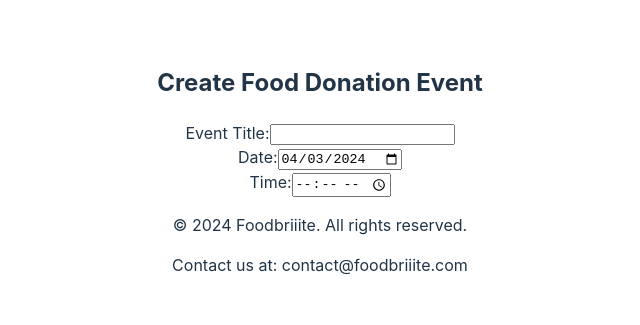
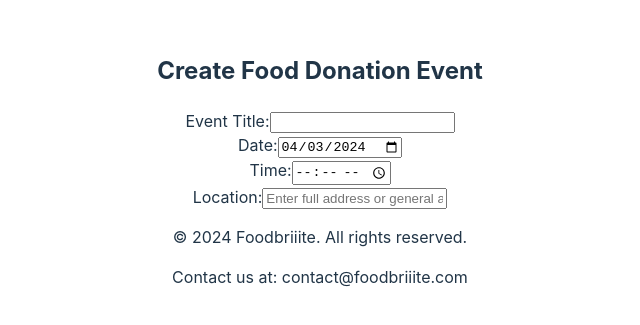
Before and after one commit to SaraM09/hackathon-1-front-end, a React (Vite) app: page / in a window 1280 px wide. Shown: the part 231-556 px from the top of the page, without its empty margins (320-960 px from the left). Built offline with nearby package versions, Linux system fonts and the light colour scheme.

Commit message:
added location field

```diff
--- a/src/components/CreateEventForm.jsx
+++ b/src/components/CreateEventForm.jsx
@@ -4,6 +4,7 @@ const CreateEventForm = () => {
   const [title, setTitle] = useState('');
   const [date, setDate] = useState(new Date());// Set default date to today
   const [time, setTime] = useState('');
+  const [location, setLocation] = useState('');
 
   const handleInputChange = (event) => {
     const { name, value, type, files } = event.target;
@@ -69,6 +70,18 @@ const CreateEventForm = () => {
         <label htmlFor="time">Time:</label>
         <input type="time" name="time" id="time" value={time} onChange={handleInputChange} required />
       </div>
+      <div className="form-group">
+        <label htmlFor="location">Location:</label>
+        <input
+          type="text"
+          name="location"
+          id="location"
+          value={location}
+          onChange={handleInputChange}
+          placeholder="Enter full address or general area"
+        />
+        {/* Optional map integration can be added here */}
+      </div>
       </form>
   )
 }
```
